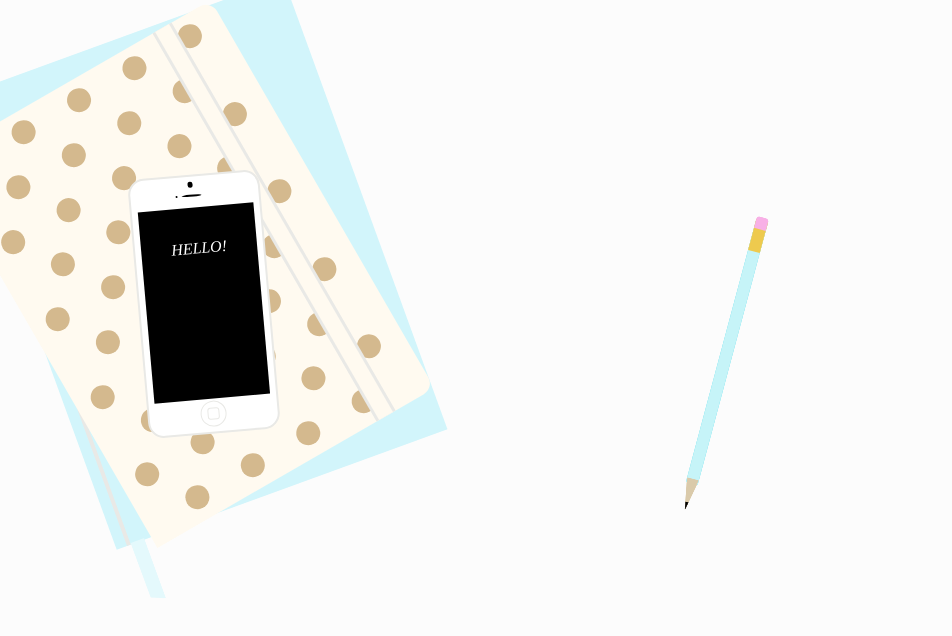
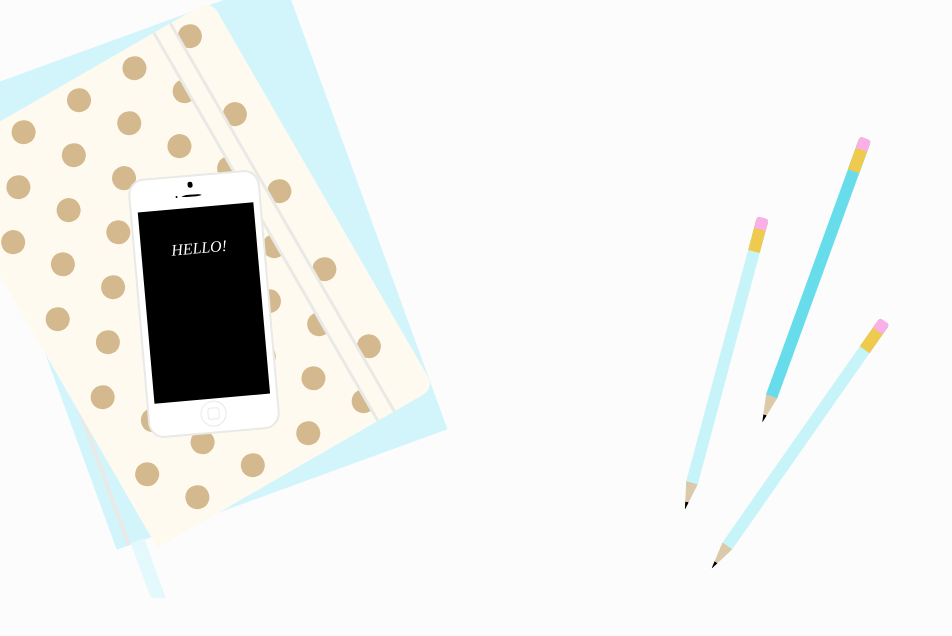
Before and after one commit to pennmeg/pure_css_desk-flatlay, a plain HTML site: page index.html in a window 1280 px wide. Shown: the top 636 px of the page, without its empty margins (0-952 px from the left). Drawn offline with Linux system fonts and the light colour scheme.

Commit message:
finished pencils

```diff
--- a/stylesheets/pencils.css
+++ b/stylesheets/pencils.css
@@ -9,16 +9,16 @@
   transform: rotate(15deg);
 }
 .pencil--2 {
-  top: 25%;
-  left: 55%;
+  top: 15%;
+  left: 62%;
   background-color: #67DDEB;
-  transform: rotate(15deg);
+  transform: rotate(20deg);
 }
 .pencil--3 {
-  top: 25%;
-  left: 55%;
+  top: 35%;
+  left: 61%;
   background-color: #C6F4F8;
-  transform: rotate(15deg);
+  transform: rotate(35deg);
 }
 .pencil--end {
   width: 100%;
@@ -34,7 +34,7 @@
 }
 .pencil--tip {
   width: 100%;
-  height: 2em;
+  height: 1.75em;
   bottom: -10%;
   background-color: #DACAAA;
   -webkit-clip-path: polygon(100% 0, 0 0, 51% 100%);
```
